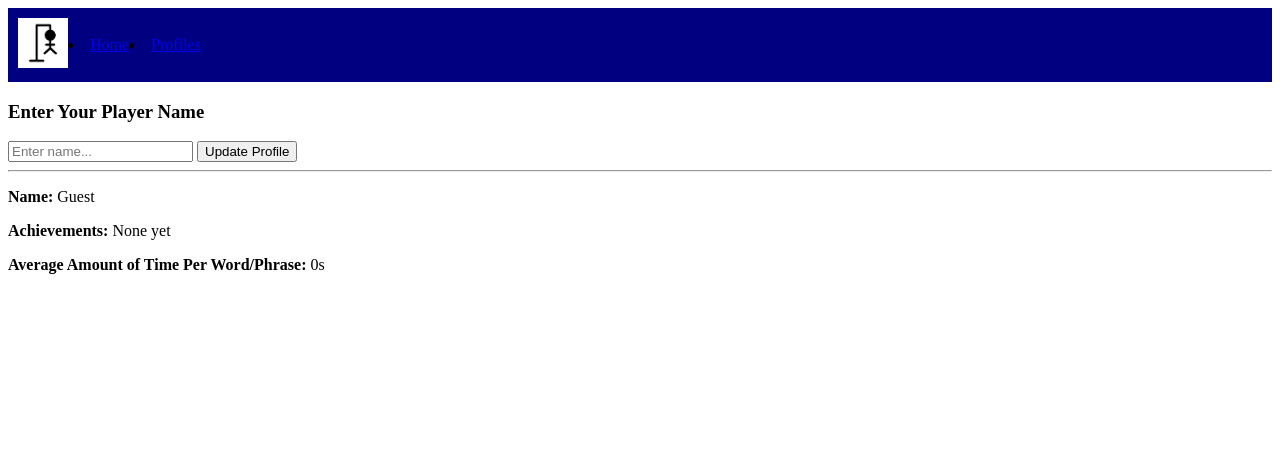
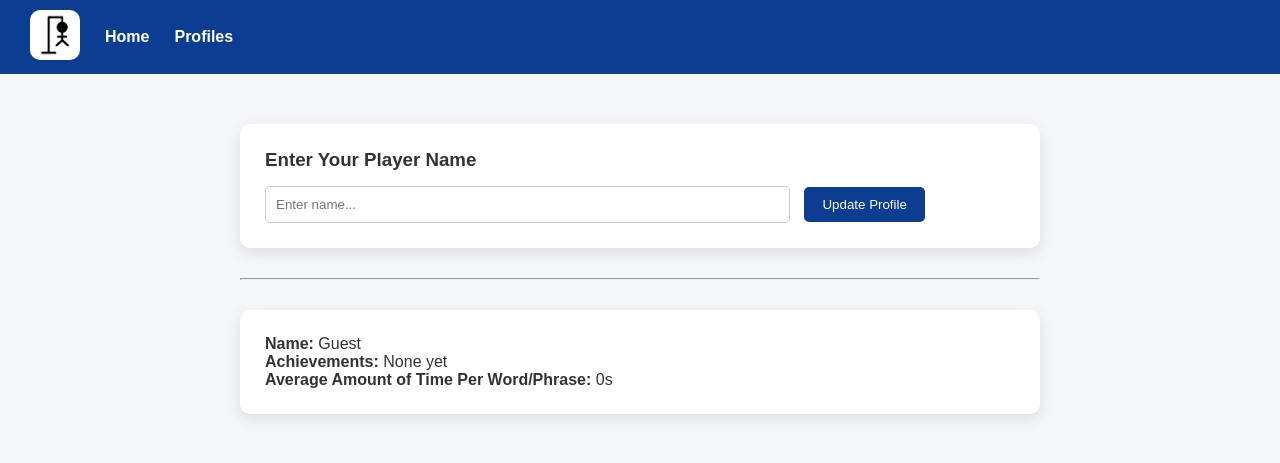
Before and after one commit to SamT244/Hangman, a Spring Boot app: page /profile in a window 1280 px wide. Shown: the top 463 px of the page. Run offline with Spring Boot 4, Linux system fonts and the light colour scheme; some of the project's set-up classes (security, data sources, template engines, error pages and the like) are left out, and stand-ins take their place.

Commit message:
new webpage design

```diff
--- a/demo/src/main/java/com/example/demo/SecurityConfig.java
+++ b/demo/src/main/java/com/example/demo/SecurityConfig.java
@@ -17,7 +17,7 @@ class SecurityConfig {
     public SecurityFilterChain securityFilterChain(HttpSecurity http) throws Exception {
         return http
             .authorizeHttpRequests(auth -> {
-                auth.requestMatchers("/home", "/profile", "/leaderboard").permitAll();
+                auth.requestMatchers("/home", "/profile", "/leaderboard", "/").permitAll();
                 auth.requestMatchers("/settings").hasRole("USER");
                 auth.requestMatchers("/admin").hasRole("ADMIN");
                 auth.anyRequest().hasAnyRole("ADMIN");
--- a/demo/src/main/java/com/example/demo/WebController.java
+++ b/demo/src/main/java/com/example/demo/WebController.java
@@ -5,7 +5,7 @@ import org.springframework.web.bind.annotation.GetMapping;
 
 @Controller
 public class WebController {
-    @GetMapping("/home")
+    @GetMapping("/")
     public String home(Model model){
         return "home";
     }
--- a/demo/src/main/resources/static/css/styles.css
+++ b/demo/src/main/resources/static/css/styles.css
@@ -1,6 +1,79 @@
+* {
+    margin: 0;
+    padding: 0;
+    box-sizing: border-box;
+    font-family: Arial, Helvetica, sans-serif;
+}
+
+body {
+    background-color: #f4f6f9;
+    color: #333;
+}
+
+header {
+    background: #0b3d91;
+    padding: 10px 30px;
+}
+
 nav {
     display: flex;
     align-items: center;
-    background-color: Navy;
+    gap: 25px;
+}
+
+.logo img {
+    border-radius: 10px;
+}
+
+nav a {
+    color: white;
+    text-decoration: none;
+    font-weight: bold;
+    font-size: 16px;
+}
+
+nav a:hover {
+    text-decoration: underline;
+}
+
+main {
+    max-width: 800px;
+    margin: 50px auto;
+}
+
+section {
+    background: white;
+    padding: 25px;
+    border-radius: 10px;
+    box-shadow: 0px 5px 15px rgba(0,0,0,0.1);
+    margin-bottom: 25px;
+}
+
+h3 {
+    margin-bottom: 15px;
+}
+
+input {
     padding: 10px;
+    width: 70%;
+    border-radius: 5px;
+    border: 1px solid #ccc;
 }
+
+button {
+    padding: 10px 18px;
+    background-color: #0b3d91;
+    color: white;
+    border: none;
+    border-radius: 5px;
+    margin-left: 10px;
+    cursor: pointer;
+}
+
+button:hover {
+    background-color: #082c6c;
+}
+
+hr {
+    margin: 30px 0;
+}
--- a/demo/src/main/resources/templates/profile.html
+++ b/demo/src/main/resources/templates/profile.html
@@ -12,8 +12,8 @@
             <div class="logo">
                 <img th:src="@{/logo.jpg}" alt="Logo" width="50" height="50">
             </div>
-                <li><a href="/">Home</a></li>
-                <li><a href="/profile">Profiles</a></li>
+                <a href="/">Home</a>
+                <a href="/profile">Profiles</a>
         </nav>
     </header>
 
@@ -32,6 +32,5 @@
         <p><strong>Average Amount of Time Per Word/Phrase:</strong> 0s</p>
     </section>
 
-
 </body>
 </html>
```
